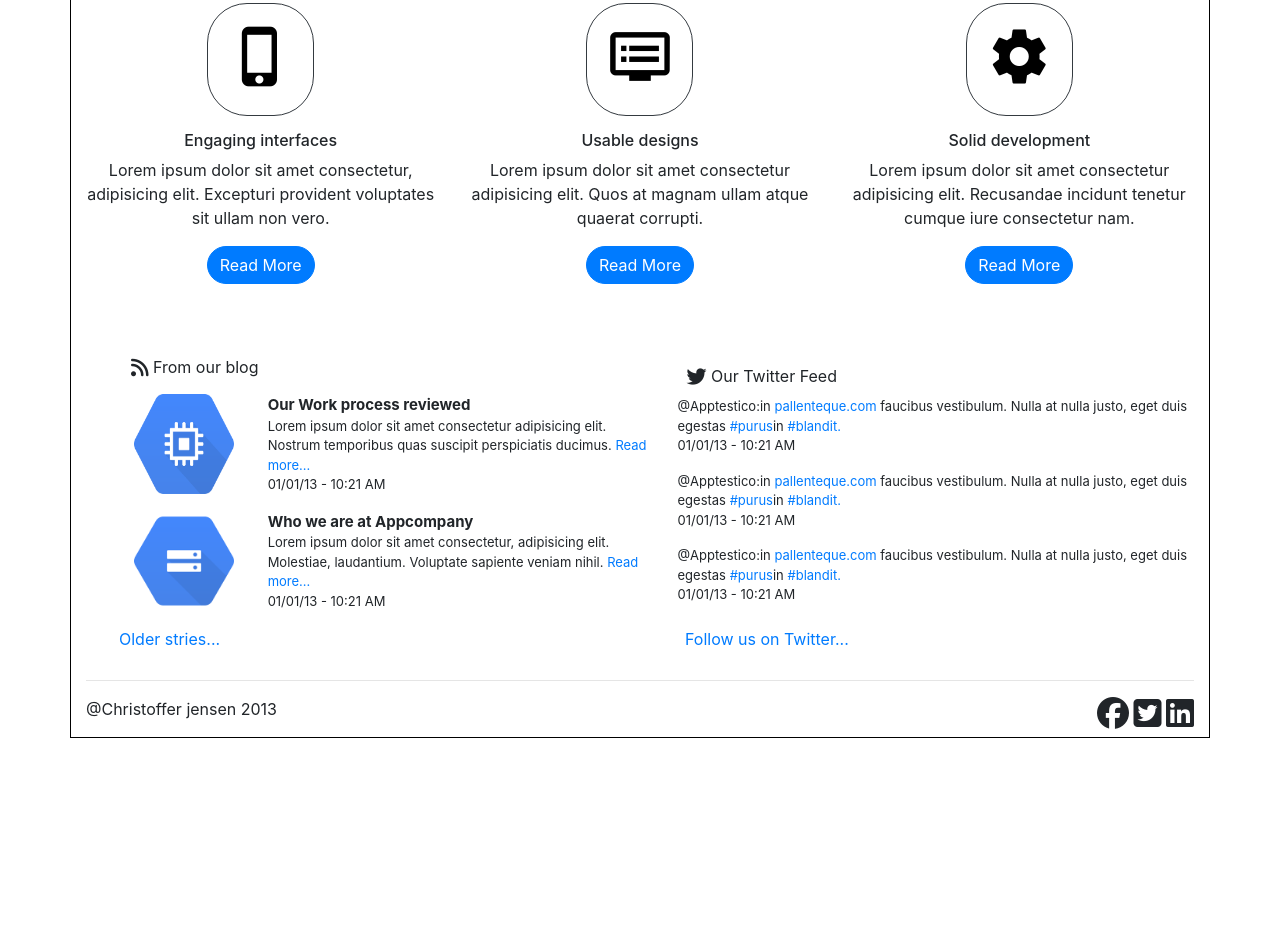
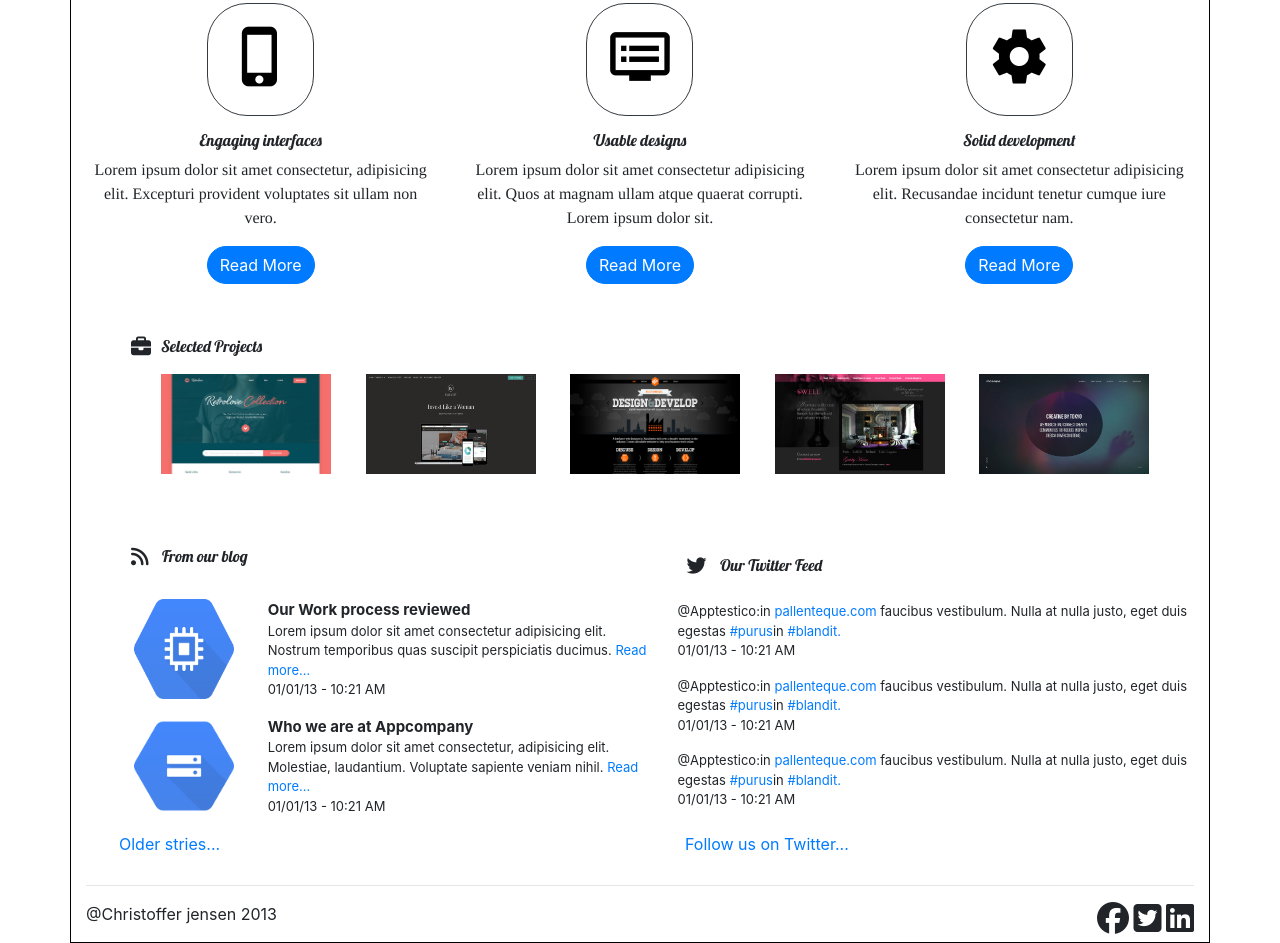
Before and after one commit to sharmadipesh/apptestico-InMeditech-, a plain HTML site: page index.html in a window 1280 px wide. Shown: the part 653-1596 px from the top of the page. Before the commit the page ends 1391 px from the top, so only its background shows below. Drawn offline with nearby package versions, Linux system fonts and the light colour scheme; a web font is replaced by a local one.

Commit message:
text changes

```diff
--- a/index.html
+++ b/index.html
@@ -12,6 +12,9 @@
     <link href="https://fonts.googleapis.com/css?family=Pacifico" rel="stylesheet">
     <link href="https://fonts.googleapis.com/icon?family=Material+Icons" rel="stylesheet">
     <script src="https://use.fontawesome.com/a1062dab87.js"></script>
+    <link href="https://fonts.googleapis.com/css?family=Lobster" rel="stylesheet">
+    <link href="https://fonts.googleapis.com/css?family=Tinos" rel="stylesheet">
+    <link href="https://fonts.googleapis.com/css?family=Fredericka+the+Great" rel="stylesheet">
   </head>
   <body>
 
@@ -29,7 +32,7 @@
         </div>
         <div class="row bg-Color">
             <div class="col text-center">
-                <img src="../assets/iPhone2.png" alt="Iphone" id="iphone">
+                <img src="../assets/iphone2.png" alt="Iphone" id="iphone">
             </div>
             <div class="col" id="side-content">
                 <h1 id="textofHead">We Design iOS apps</h1>
@@ -83,10 +86,10 @@
                 <button type="button" class="btn btn-outline-dark padMan">
                     <i class="material-icons symbol hh">phone_iphone</i>
                 </button>
-                <h6>
+                <h6 class="titleFonts">
                     Engaging interfaces
                 </h6>
-                <p>
+                <p class="bodyFont">
                     Lorem ipsum dolor sit amet consectetur, adipisicing elit. Excepturi provident voluptates sit ullam non vero.
                 </p>
                 <button type="button" class="btn btn-primary btn-md">Read More</button>
@@ -95,11 +98,12 @@
                 <button type="button" class="btn btn-outline-dark padMan">
                     <i class="material-icons symbol hh">dvr</i>
                 </button>
-                <h6>
+                <h6 class="titleFonts">
                     Usable designs
                 </h6>
-                <p>
+                <p class="bodyFont">
                     Lorem ipsum dolor sit amet consectetur adipisicing elit. Quos at magnam ullam atque quaerat corrupti.
+                    Lorem ipsum dolor sit.
                 </p>
                 <button type="button" class="btn btn-primary btn-md">Read More</button>
             </div>
@@ -107,27 +111,48 @@
                 <button type="button" class="btn btn-outline-dark padMan">
                     <i class="material-icons symbol hh">settings</i>
                 </button>
-                <h6>
+                <h6 class="titleFonts">
                     Solid development
                 </h6>
-                <p>
+                <p class="bodyFont">
                     Lorem ipsum dolor sit amet consectetur adipisicing elit. Recusandae incidunt tenetur cumque iure consectetur nam.
                 </p>
                 <button type="button" class="btn btn-primary btn-md">Read More</button>
 
             </div>
         </div>
-        <div class="row">
-            <div class="col">
+        <div class="row" style="padding-top: 50px;">
+            <div class="col" style="padding-left:60px; ">
 
+                <p class="titleFonts"><i class="fa fa-briefcase fa-lg" aria-hidden="true" id="work">&nbsp;&nbsp;</i>Selected Projects</p>
+            </div>
+            <div class="col-12" style="padding-left:60px; ">
+
+                    <a href="#" target="_new">
+                        <img src="../assets/project1.jpg" alt="our work" class="slide1">
+                    </a>
+                    <a href="#" target="_new">
+                        <img src="../assets/project2.png" alt="our work" class="slide1">
+                    </a>
+                    <a href="#" target="_new">
+                            <img src="../assets/project3.png" alt="our work" class="slide1">
+                    </a>
+                    <a href="#" target="_new">
+                            <img src="../assets/project4.jpg" alt="our work" class="slide1">
+                    </a>
+                    <a href="#" target="_new">
+                            <img src="../assets/project5.jpg" alt="our work" class="slide1">
+                    </a>
             </div>
         </div>
         <div class="row footer">
             <div class="col">
                 <div class="row">
                     <div class="col" style="padding-bottom: 15px;">
-                    <i class="fa fa-rss fa-lg" aria-hidden="true" id="blo"></i>
-                        From our blog
+                        <p class="titleFonts">
+                            <i class="fa fa-rss fa-lg" aria-hidden="true" id="blo">&nbsp;&nbsp;</i>
+                            From our blog
+                        </p>
                     </div>
                 </div>
                 <div class="row">
@@ -161,8 +186,10 @@
             <div class="col">
                 <div class="row" style="padding: 9px;">
                     <div class="col">
-                            <i class="fa fa-twitter fa-lg twitter" aria-hidden="true"></i>
+                        <p class="titleFonts">
+                            <i class="fa fa-twitter fa-lg twitter" aria-hidden="true">&nbsp;&nbsp;</i>
                             Our Twitter Feed
+                        </p>
                     </div>
                 </div>
                 <div class="row">
--- a/style.css
+++ b/style.css
@@ -1,3 +1,17 @@
+.bodyFont{
+    font-family: 'Tinos', serif;
+}
+.slide1{
+    height: 100px;
+    width: 200px;
+    padding-left: 30px;
+}
+.titleFonts{
+    font-family: 'Lobster', cursive;
+}
+#work:hover{
+    color:lightgreen;
+}
 .twitter:hover{
     color: #0084b4!important;
 }
@@ -114,6 +128,7 @@ u{
 }
 #textofHead{
     color:white;
+    font-family: 'Fredericka the Great', cursive;
 }
 #p1{
     color:#CCD1D1;
```
Also changed, not shown: assets/project1.jpg (added), assets/project2.png (added), assets/project3.png (added), assets/project4.jpg (added), assets/project5.jpg (added).
